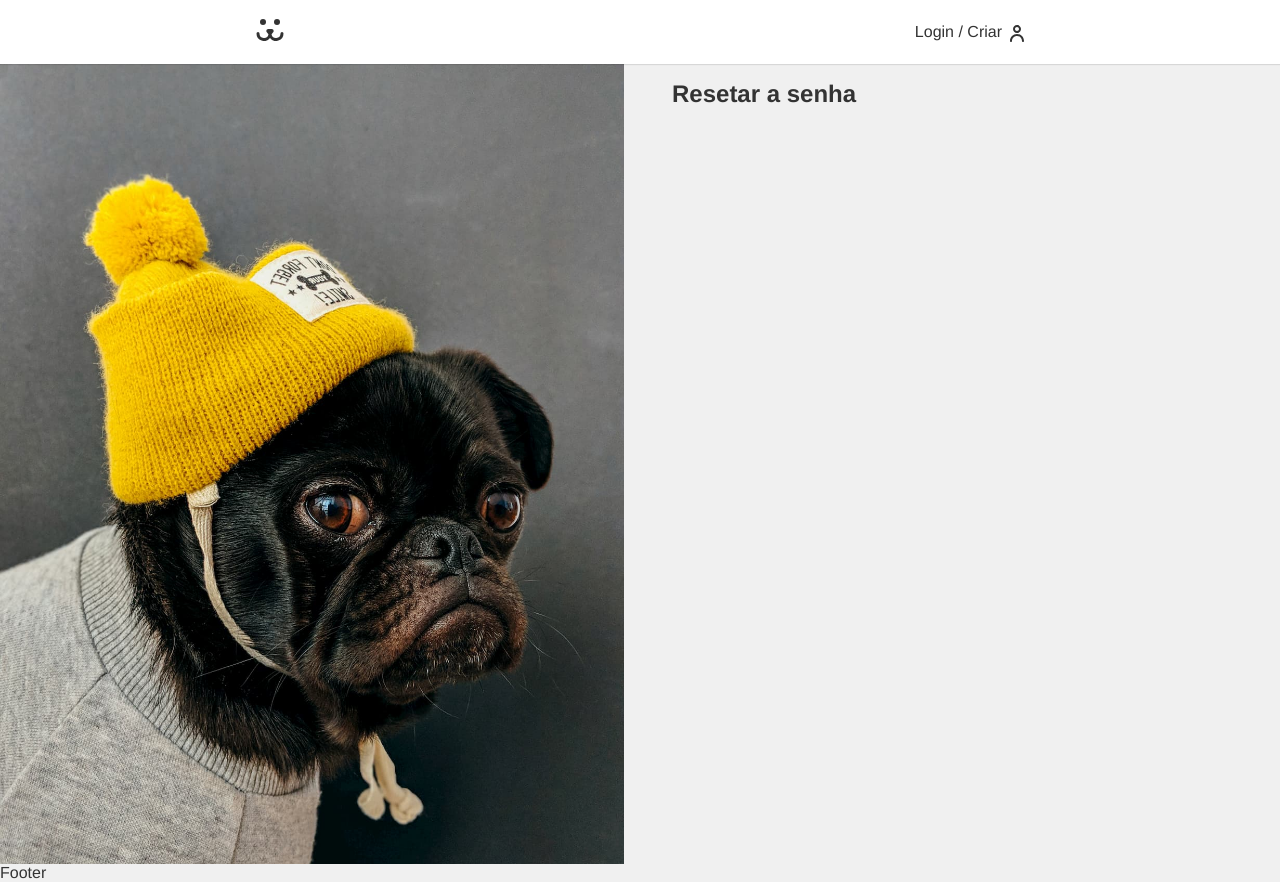
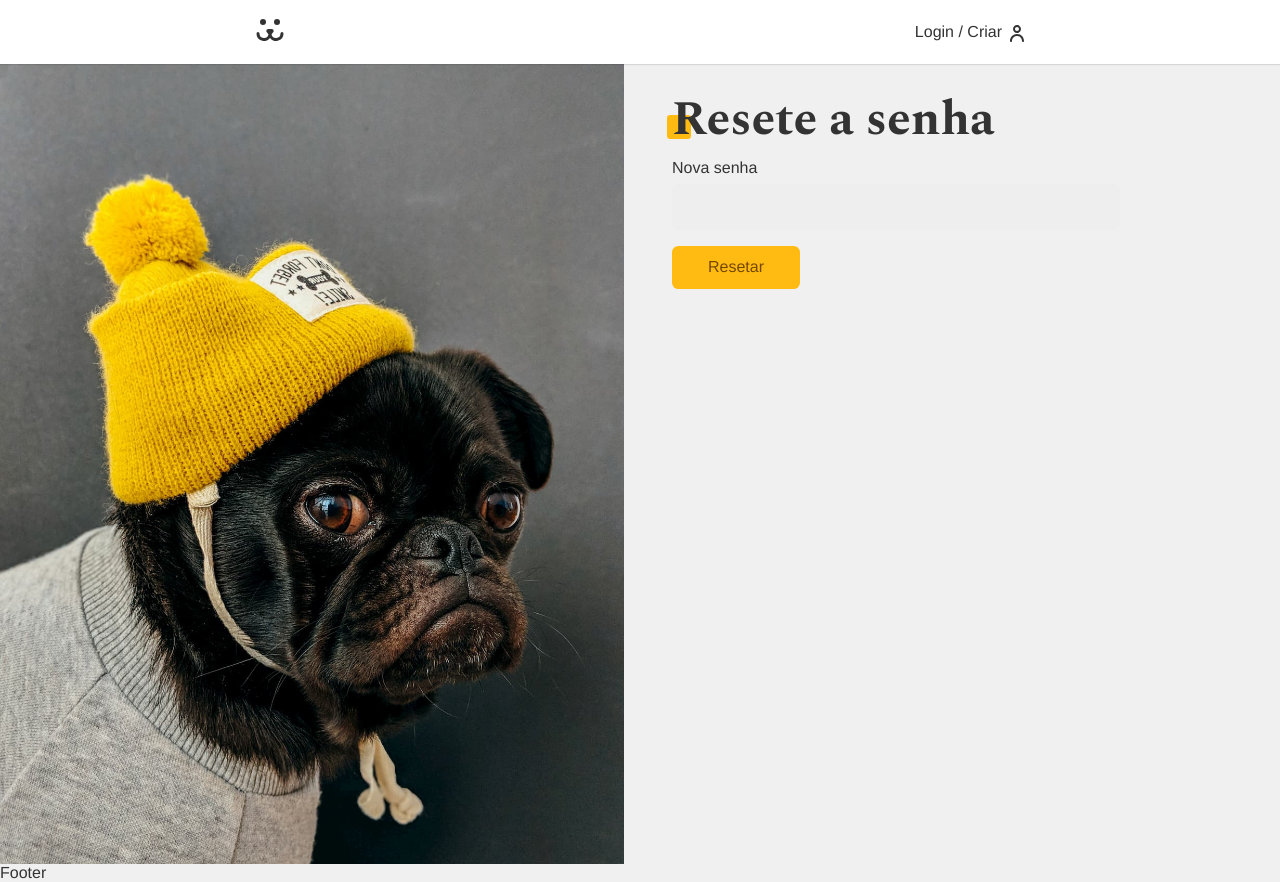
Before and after one commit to HederMilani/Dogs_project, a React (Vite) app: page /login/reset in a window 1280 px wide. Built offline with nearby package versions, Linux system fonts and the light colour scheme.

Commit message:
Add: Page to Reset Password

```diff
--- a/src/Components/Login/LoginPasswordReset.jsx
+++ b/src/Components/Login/LoginPasswordReset.jsx
@@ -1,10 +1,58 @@
 import React from "react";
-import styles from "./LoginPasswordReset.module.css";
+import Input from "../Form/Input.jsx";
+import useFetch from "../../Hooks/useFetch.jsx";
+import useForm from "../../Hooks/UseForm.jsx";
+import Error from "../../Helper/Error.jsx";
+import { PASSWORD_RESET } from "../../api.js";
+import Button from "../Form/Button.jsx";
+import { useNavigate } from "react-router-dom";
 
 const LoginPasswordReset = () => {
+  const [login, setLogin] = React.useState("");
+  const [key, setKey] = React.useState("");
+  const navigate = useNavigate();
+  const password = useForm();
+  const { loading, error, request } = useFetch();
+
+  React.useEffect(() => {
+    const params = new URLSearchParams(window.location.search);
+    const key = params.get("key");
+    const login = params.get("login");
+    if (key) setKey(key);
+    if (login) setLogin(login);
+  }, []);
+
+  async function handleSubmit(e) {
+    e.preventDefault();
+    if (password.validate()) {
+      const { url, options } = PASSWORD_RESET({
+        login,
+        key,
+        password: password.value,
+      });
+
+      const { response } = await request(url, options);
+      if (response.ok) navigate("/login");
+    }
+  }
+
   return (
     <div>
-      <h1>Resetar a senha</h1>
+      <h1 className="title"> Resete a senha</h1>
+      <form onSubmit={handleSubmit}>
+        <Input
+          label="Nova senha"
+          type="password"
+          name="password"
+          {...password}
+        />
+        {loading ? (
+          <Button disabled>Resetando...</Button>
+        ) : (
+          <Button>Resetar</Button>
+        )}
+      </form>
+      <Error error={error} />
     </div>
   );
 };
--- a/src/api.js
+++ b/src/api.js
@@ -121,3 +121,16 @@
     },
   };
 }
+
+export function PASSWORD_RESET(body) {
+  return {
+    url: `${API_URL}api/password/reset`,
+    options: {
+      method: "POST",
+      headers: {
+        "Content-Type": "application/json",
+      },
+      body: JSON.stringify(body),
+    },
+  };
+}
```
